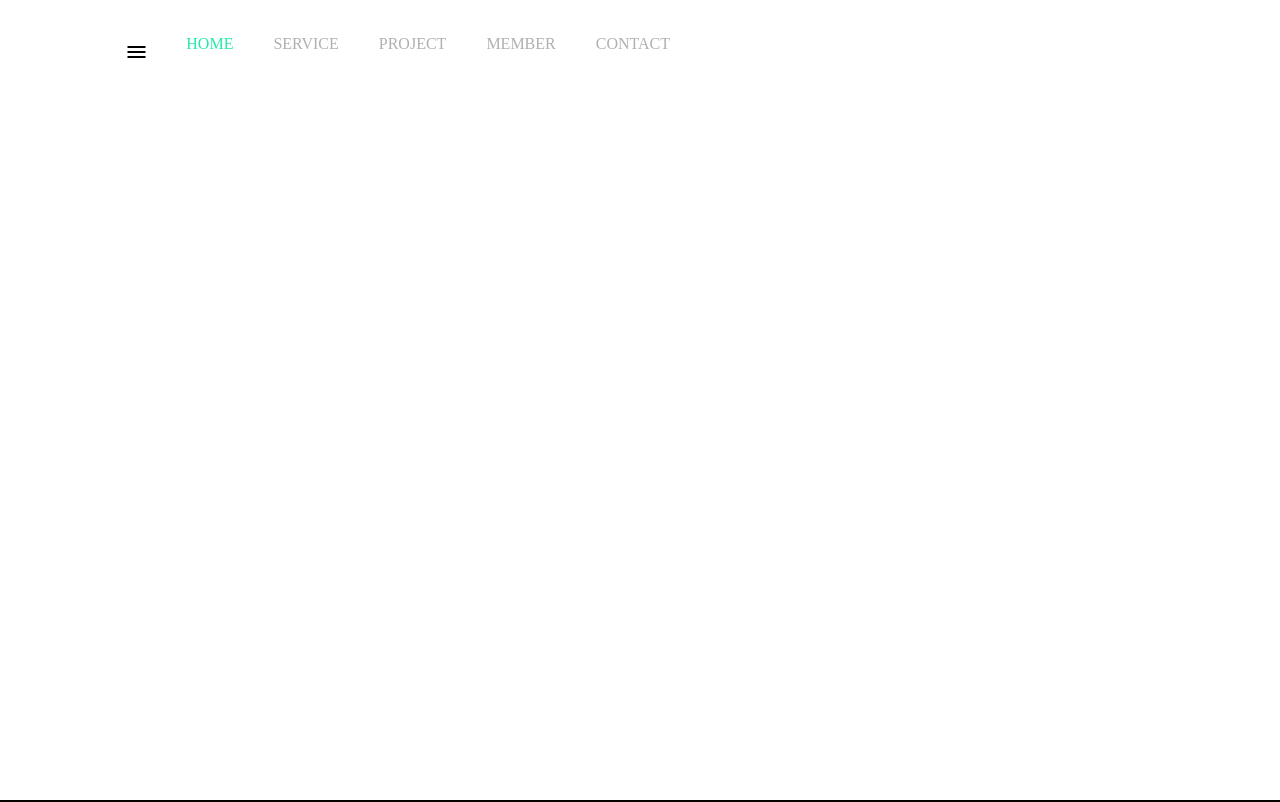
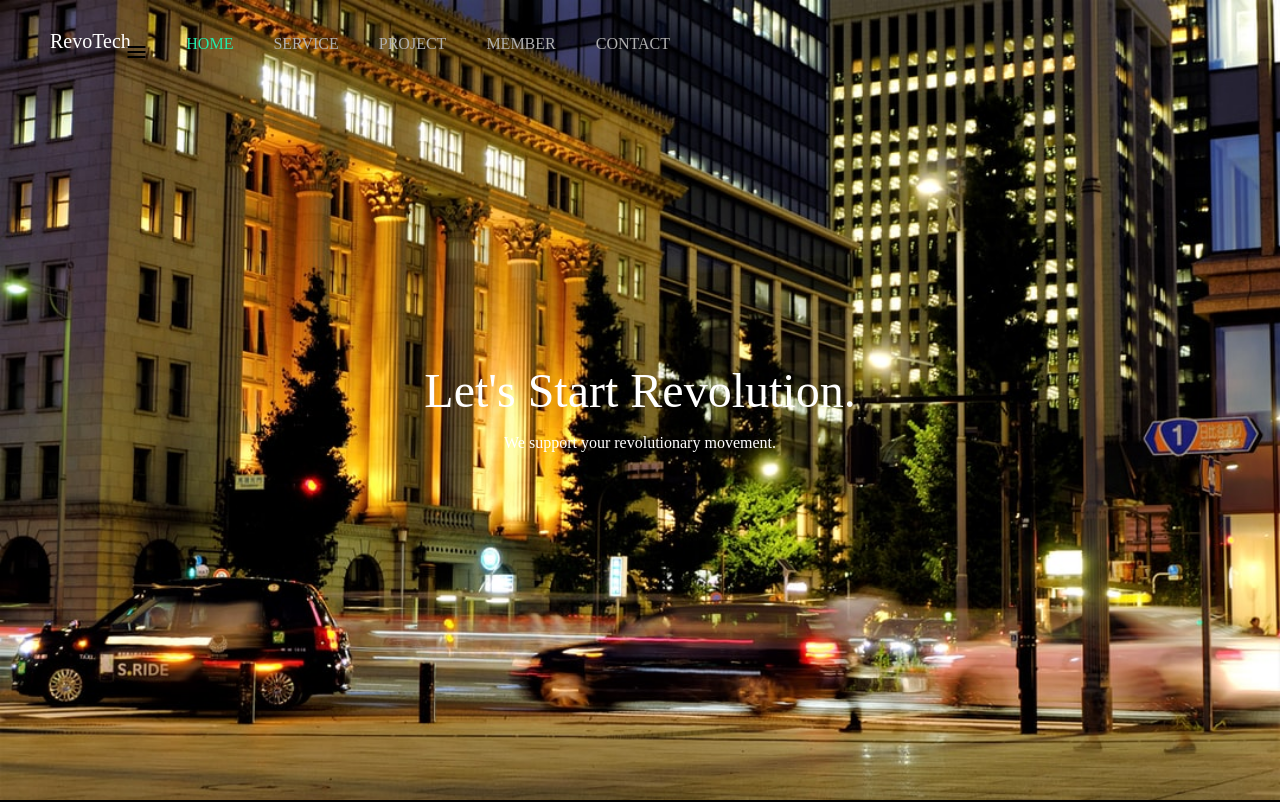
Before and after one commit to Revo-Tech-japan/RevoTech-HP, a plain HTML site: page index.html in a window 1280 px wide. Shown: the top 802 px of the page. Drawn offline with nearby package versions, Linux system fonts and the light colour scheme; files that its build step writes are made by us from their sources.

Commit message:
Update index.html

```diff
--- a/index.html
+++ b/index.html
@@ -4,8 +4,8 @@
     <meta charset="UTF-8">
     <meta http-equiv="X-UA-Compatible" content="IE=edge">
     <meta name="viewport" content="width=device-width, initial-scale=1.0">
-    <link rel="stylesheet" href="HOME.css">
-    <link rel="stylesheet" href="responsive(HOME).css">
+    <link rel="stylesheet" href="HOME/HOME.css">
+    <link rel="stylesheet" href="HOME/responsive(HOME).css">
     <link href="https://fonts.googleapis.com/icon?family=Material+Icons"rel="stylesheet">
     <link rel="stylesheet" href="https://cdnjs.cloudflare.com/ajax/libs/font-awesome/6.1.1/css/all.min.css" integrity="sha512-KfkfwYDsLkIlwQp6LFnl8zNdLGxu9YAA1QvwINks4PhcElQSvqcyVLLD9aMhXd13uQjoXtEKNosOWaZqXgel0g==" crossorigin="anonymous" referrerpolicy="no-referrer" />
     <title>HOME</title>
```
